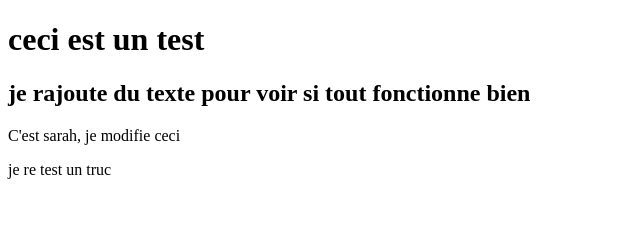
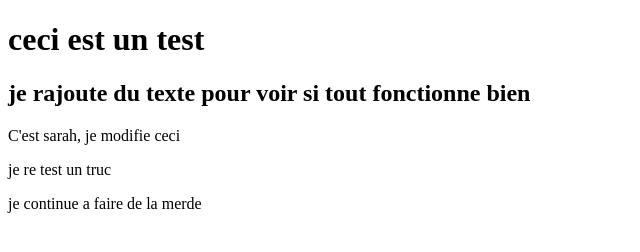
Before and after one commit to MathisPFR/repositary-mathis, a plain HTML site: page index.html in a window 1280 px wide. Shown: the whole page, without its empty margins (0-640 px from the left). Drawn offline with Linux system fonts and the light colour scheme.

Commit message:
jgjsdgjhg

```diff
--- a/index.html
+++ b/index.html
@@ -10,5 +10,6 @@
     <H2>je rajoute du texte pour voir si tout fonctionne bien</H2>
     <p>C'est sarah, je modifie ceci</p>
     <p>je re test un truc</p>
+    <p>je continue a faire de la merde</p>
 </body>
 </html>
```
